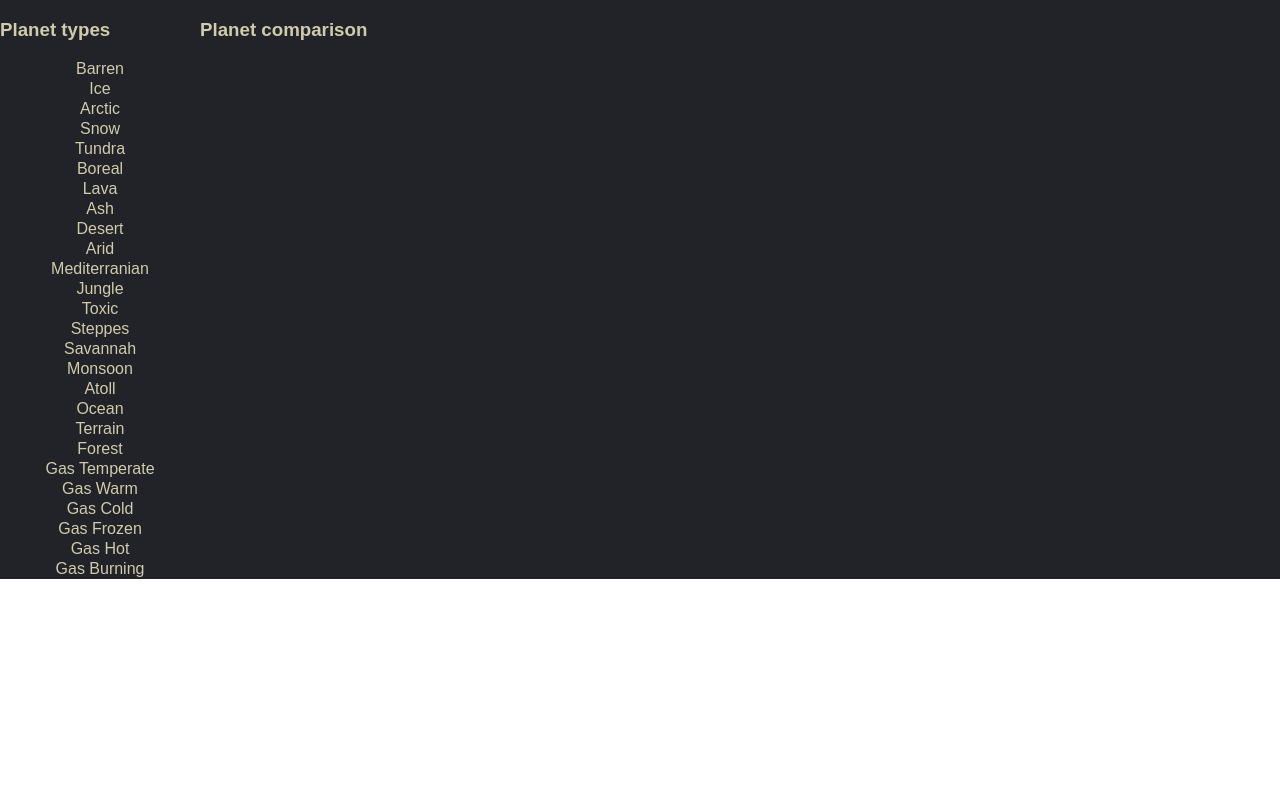
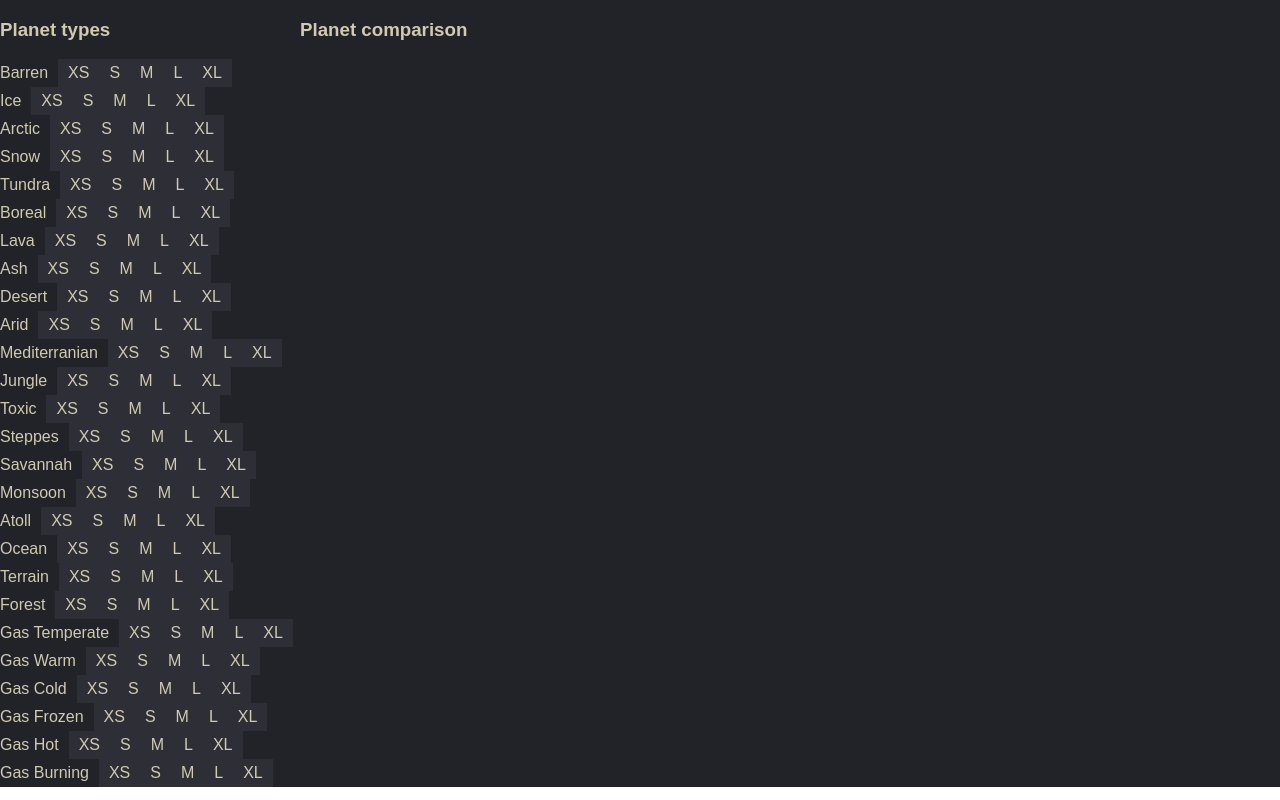
Before and after one commit to EvGamer/es2planet_comparator, a SvelteKit app: page / in a window 1280 px wide. Built offline with nearby package versions, Linux system fonts and the light colour scheme.

Commit message:
Add components. Add sizes per planet

```diff
--- /dev/null
+++ b/src/components/Button.svelte
@@ -0,0 +1,29 @@
+<script>
+  export let text = '';
+</script>
+
+<button class="button">
+  {text}
+</button>
+
+
+<style>
+  .button {
+    border: none;
+    appearance: none;
+    background: #2e2f36;
+    color: #d0cbad;
+    font-size: 1em;
+    transition: 50ms cubic-bezier(0.445, 0.05, 0.55, 0.95) background-color;
+    cursor: pointer;
+    padding: 5px 10px;
+  }
+
+  .button:hover {
+    background: #444550;
+  }
+
+  .button:active {
+    background: #62636a;
+  }
+</style>
--- /dev/null
+++ b/src/components/PlanetCard.svelte
@@ -0,0 +1,112 @@
+<script>
+  import { PlanetSize } from '../constants/planetSize';
+  import { PLANET_STATS } from '../constants/planetStats';
+  import { PlanetTypes } from '../constants/planetTypes';
+
+  export let planetType = PlanetTypes.terran;
+  export let size = PlanetSize.medium;
+
+  const stats = PLANET_STATS[planetType]
+  const {
+    food,
+    industry,
+    science,
+    happiness,
+  } = PLANET_STATS[planetType];
+
+  const maxPop = stats.popCapacityBySize[size]
+
+  const getTotal = (statName) => maxPop * stats[statName];
+</script>
+
+<div class="card">
+  <div class="title">{size} {planetType}</div>
+  <div class="stats">
+    <div class="cell food header">Food</div>
+    <div class="cell industry header">Industry</div>
+    <div class="cell dust header">Dust</div>
+    <div class="cell science header">Science</div>
+    <div class="cell pop header">Capacity</div>
+    <div class="cell moral header">Happiness</div>
+    <div class="cell row-name per-pop">Per pop</div>
+    <div class="cell food per-pop">{food}</div>
+    <div class="cell industry per-pop">{industry}</div>
+    <div class="cell dust per-pop">{dust}</div>
+    <div class="cell science per-pop">{science}</div>
+    <div class="cell pop per-pop">{maxPop}</div>
+    <div class="cell moral per-pop">{happiness}</div>
+    <div class="cell row-name total">Total</div>
+    <div class="cell food total">{getTotal("food")}</div>
+    <div class="cell industry total">{getTotal("industry")}</div>
+    <div class="cell dust total">{getTotal("dust")}</div>
+    <div class="cell science total">{getTotal("science")}</div>
+    <div class="cell moral total">{getTotal("happiness")}</div>
+  </div>
+</div>
+
+<style>
+  .card {
+    margin-bottom: 15px;
+  }
+
+  .title {
+    margin-bottom: 5px;
+  }
+
+  .stats {
+    display: grid;
+    gap: 4px 10px;
+    grid-template-columns:
+      [row-name] auto
+      [food] 1fr
+      [industry] 1fr
+      [dust] 1fr
+      [science] 1fr
+      [happiness] 1fr
+      [capacity] 1fr;
+    grid-template-rows:
+      [header] auto
+      [per-pop] auto
+      [total] auto;
+  }
+
+  .cell.row-name{
+    grid-column: row-name;
+  }
+
+  .cell.food{
+    grid-column: food;
+  }
+
+  .cell.industry{
+    grid-column: industry;
+  }
+
+  .cell.dust{
+    grid-column: dust;
+  }
+
+  .cell.science{
+    grid-column: science;
+  }
+
+  .cell.moral {
+    grid-column: happiness;
+  }
+
+  .cell.pop {
+    grid-column: capacity;
+  }
+
+  .cell.header {
+    grid-row: header;
+  }
+
+  .cell.per-pop{
+    grid-row: per-pop;
+  }
+
+  .cell.total{
+    grid-row: total;
+  }
+</style>
--- a/src/routes/+page.svelte
+++ b/src/routes/+page.svelte
@@ -1,74 +1,61 @@
 <script>
-    import { PlanetSize } from '../constants/planetSize';
+  import PlanetCard from '../components/PlanetCard.svelte';
+  import Button from '../components/Button.svelte';
+  import { PlanetSize } from '../constants/planetSize';
   import { PLANET_STATS } from '../constants/planetStats';
 
   let lastPlanetId = 0;
   let planetSize = PlanetSize.huge;
 
-  let selectedPlanets = [];
+  let comparedPlanets = [];
 
-  const addPlanet = (planet) => {
-    selectedPlanets = [...selectedPlanets, planet];
+  const addPlanet = (planetType, size) => {
+    comparedPlanets = [
+      ...comparedPlanets,
+      { id: lastPlanetId++, type: planetType, size }
+    ];
   }
 
-  const getTotal = (stats, stat) =>
-    stats.popCapacityBySize[planetSize] * stat;
+  const planetOptions = Object.entries(PLANET_STATS)
+    .map(([type, stats]) => ({ type, stats }))
 
-  const planetOptions = Object.entries(PLANET_STATS)
-    .map(([name, stats]) => ({ name, stats }))
+  const availableSizes = [
+    { text: "XS", size: PlanetSize.tiny },
+    { text: "S", size: PlanetSize.small },
+    { text: "M", size: PlanetSize.medium },
+    { text: "L", size: PlanetSize.large },
+    { text: "XL", size: PlanetSize.huge }
+  ]
 </script>
 
 <div class="container">
   <aside class="planet-types">
     <h3>Planet types</h3>
     {#each planetOptions as planet}
-      <button
+      <div
         key={planet.name}
         class="option"
         on:click={() => addPlanet(planet)}
       >
-        {planet.name}
-      </button>
+        <div class="title">{planet.type}</div>
+
+        <div class="sizes">
+          {#each availableSizes as { text, size }}
+            <Button text={text} on:click={() => addPlanet(planet.type, size)}/>
+          {/each}
+        </div>
+      </div>
     {/each}
   </aside>
   <main>
     <h3>Planet comparison</h3>
     <div class="comparison">
-      {#each selectedPlanets as { id, name, stats }}
-        <div key={id} class="card">
-          <div class="title">{name}</div>
-          <div class="stats">
-            <div class="cell food header">Food</div>
-            <div class="cell industry header">Industry</div>
-            <div class="cell dust header">Dust</div>
-            <div class="cell science header">Science</div>
-            <div class="cell pop header">Capacity</div>
-            <div class="cell moral header">Happiness</div>
-            <div class="cell row-name per-pop">Per pop</div>
-            <div class="cell food per-pop">{stats.food}</div>
-            <div class="cell industry per-pop">{stats.industry}</div>
-            <div class="cell dust per-pop">{stats.dust}</div>
-            <div class="cell science per-pop">{stats.science}</div>
-            <div class="cell pop per-pop">{stats.popCapacityBySize[planetSize]}</div>
-            <div class="cell moral per-pop">{stats.happiness}</div>
-            <div class="cell row-name total">Total</div>
-            <div class="cell food total">
-              {getTotal(stats, stats.food)}
-            </div>
-            <div class="cell industry total">
-              {getTotal(stats, stats.industry)}
-            </div>
-            <div class="cell dust total">
-              {getTotal(stats, stats.dust)}
-            </div>
-            <div class="cell science total">
-              {getTotal(stats, stats.science)}
-            </div>
-            <div class="cell moral total">
-              {getTotal(stats, stats.happiness)}
-            </div>
-          </div>
-        </div>
+      {#each comparedPlanets as { id, type, size }}
+        <PlanetCard
+          key={id}
+          planetType={type}
+          size={size}
+        />
       {/each}
     </div>
   </main>
@@ -76,20 +63,6 @@
 </div>
 
 <style>
-  button {
-    border: none;
-    appearance: none;
-    background: #222328;
-    color: #d0cbad;
-    font-size: 1em;
-    transition: 50ms cubic-bezier(0.445, 0.05, 0.55, 0.95) background-color;
-    cursor: pointer;
-  }
-
-  .button:hover {
-    padding: 5px 10px;
-  }
-
   .container {
     background: #222328;
     color: #d0cbad;
@@ -106,83 +79,18 @@
   }
 
   .planet-types {
-    max-width: 200px;
+    max-width: 300px;
   }
 
   .planet-types .option {
     width: 100%;
+    display: flex;
+    align-items: center;
+    gap: 10px;
   }
 
-  .planet-types .option:hover {
-    background-color: #ffffff14;
+  .planet-types .option .sizes {
+    gap: 10px;
   }
 
-  .planet-types .option:active {
-    background-color: #ffffff2e;
-  }
-
-  .comparison .card {
-    margin-bottom: 15px;
-  }
-
-  .comparison .card .title {
-    margin-bottom: 5px;
-  }
-
-  .comparison .card .stats {
-    display: grid;
-    gap: 4px 10px;
-    grid-template-columns:
-      [row-name] auto
-      [food] 1fr
-      [industry] 1fr
-      [dust] 1fr
-      [science] 1fr
-      [happiness] 1fr
-      [capacity] 1fr;
-    grid-template-rows:
-      [header] auto
-      [per-pop] auto
-      [total] auto;
-  }
-
-  .comparison .card .stats .cell.row-name{
-    grid-column: row-name;
-  }
-
-  .comparison .card .stats .cell.food{
-    grid-column: food;
-  }
-
-  .comparison .card .stats .cell.industry{
-    grid-column: industry;
-  }
-
-  .comparison .card .stats .cell.dust{
-    grid-column: dust;
-  }
-
-  .comparison .card .stats .cell.science{
-    grid-column: science;
-  }
-
-  .comparison .card .stats .cell.moral {
-    grid-column: happiness;
-  }
-
-  .comparison .card .stats .cell.pop {
-    grid-column: capacity;
-  }
-
-  .comparison .card .stats .cell.header {
-    grid-row: header;
-  }
-
-  .comparison .card .stats .cell.per-pop{
-    grid-row: per-pop;
-  }
-
-  .comparison .card .stats .cell.total{
-    grid-row: total;
-  }
 </style>
```
